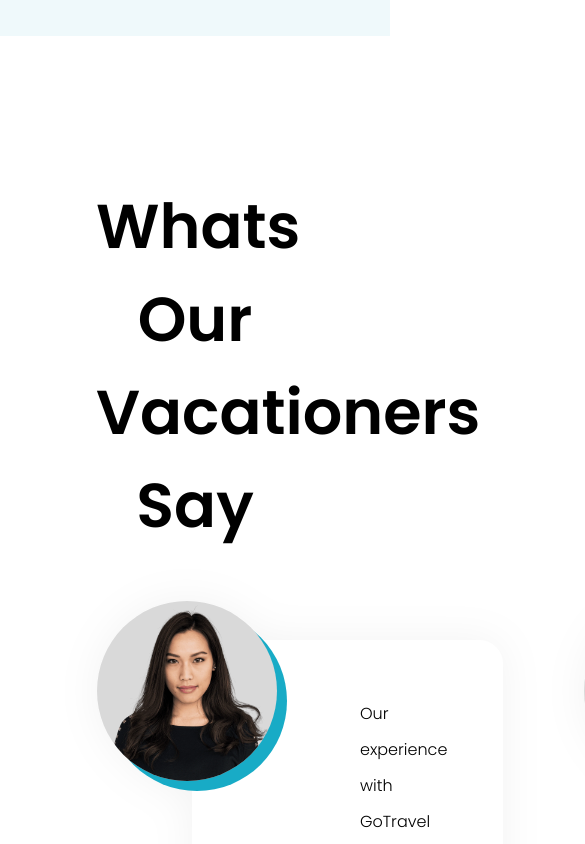
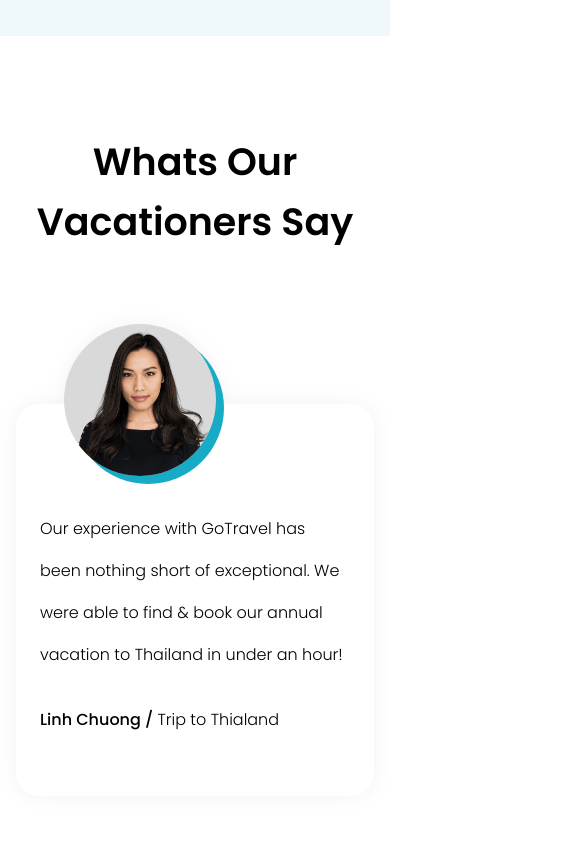
Before and after one commit to Jisap/vite-travel-agency, a React (Vite) app: page / in a window 390 px wide. Shown: the part 10640-11484 px from the top of the page, 585 px wide, since content can reach past the window. Built offline with nearby package versions, Linux system fonts and the light colour scheme.

Commit message:
responsive Testimonials

```diff
--- a/src/components/Testimonials/Testimonial.tsx
+++ b/src/components/Testimonials/Testimonial.tsx
@@ -6,18 +6,31 @@ interface TestimonialProps {
 
 const Testimonial = ({ testimonial }: TestimonialProps) => {
   return (
-    <li className="relative ml-24 flex rounded-3xl bg-white py-14 pt-14 pr-12 pl-42 drop-shadow-[0px_0px_20px_rgba(0,0,0,0.05)]">
+    <li
+      key={testimonial.id}
+      className="relative ml-24 flex rounded-3xl bg-white py-14 pt-14 pr-12 pl-42 drop-shadow-[0px_0px_20px_rgba(0,0,0,0.05)]
+        max-3xl:pl-38
+        max-2xl:mt-22 max-2xl:ml-10 max-2xl:pt-32 max-2xl:pl-12
+        max-xl:ml-0 max-xl:gap-y-10 max-xl:px-8
+        max-lg:drop-shadow-[0px_0px_10px_rgba(0,0,0,0.05)]
+        max-sm:px-6 max-sm:pt-26 max-sm:pb-16"
+    >
       <div className="absolute left-0 -translate-[50%] size-47.5 overflow-hidden
-      after:absolute after:right-0 after:bottom-0 after:-z-1 after:block after:size-45 after:rounded-full after:bg-primary-700">
+        after:absolute after:right-0 after:bottom-0 after:-z-1 after:block after:size-45 after:rounded-full after:bg-primary-700
+        max-3xl:size-44 max-3xl:after:size-42
+        max-2xl:top-0 max-2xl:left-48 max-2xl:-translate-y-[50%]
+        max-xl:left-36 max-xl:size-42 max-xl:after:size-40
+        max-sm:left-32 max-sm:size-40 max-sm:after:size-38"
+      >
         <img
           src={testimonial.img}
           alt={testimonial.alt}
-          className="bg-grey-300 top-0 left-0 z-5 size-45 rounded-full"
+          className="bg-grey-300 top-0 left-0 z-5 size-45 rounded-full max-3xl:size-42 max-xl:size-40 max-sm:size-38"
         />
       </div>
 
-      <div className="flex flex-col justify-between gap-y-14">
-        <p className="text-base/9 font-light">
+      <div className="flex flex-col justify-between gap-y-14 max-3xl:gap-y-12 max-sm:gap-y-8">
+        <p className="text-base/9 font-light  max-sm:text-base/10.5">
           {testimonial.description}
         </p>
         <p className="font-medium">
--- a/src/components/Testimonials/Testimonials.tsx
+++ b/src/components/Testimonials/Testimonials.tsx
@@ -4,13 +4,23 @@ import Testimonial from "./Testimonial"
 
 const Testimonials = () => {
   return (
-    <section className="px-24 py-36">
-      <div className="m-auto max-w-389">
-        <h2 className="mb-22 text-center text-[3.875rem] font-semibold">
+    <section className="px-24 py-36 max-3xl:px-20 max-3xl:py-34 max-2xl:px-14 max-2xl:py-28 max-xl:px-10 max-xl:py-26 max-lg:px-6 max-lg:py-24 max-sm:px-4">
+      <div className="m-auto max-w-389 max-mdlg:max-w-lg">
+        <h2 className="mb-22 text-center text-[3.875rem] font-semibold
+         max-3xl:mb-20 max-3xl:text-[3.25rem]
+         max-2xl:mb-26 max-2xl:text-5xl
+         max-xl:mb-20 max-lg:text-[2.5rem]/15 max-md:mb-16 max-md:text-[2.375rem]"
+      >
           Whats Our Vacationers Say
         </h2>
 
-        <ul className="flex gap-x-20">
+        <ul className="flex gap-x-20
+         max-3xl:gap-x-18
+         max-mdlg:flex-col max-mdlg:px-0
+         max-xl:gap-x-16
+         max-lg:gap-x-10 max-lg:gap-y-18
+         max-md:px-0 max-sm:gap-y-16"
+        >
           {testimonials.map((testimonial) => (
             <Testimonial testimonial={testimonial} key={testimonial.id} />
           ))}
```
